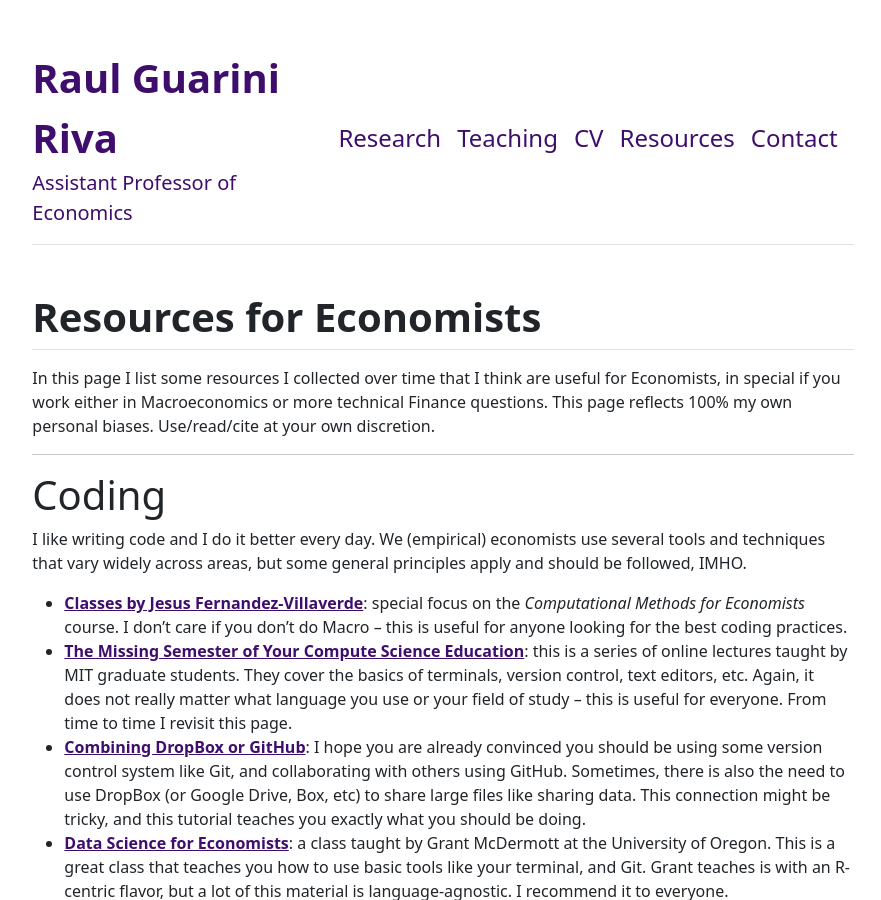
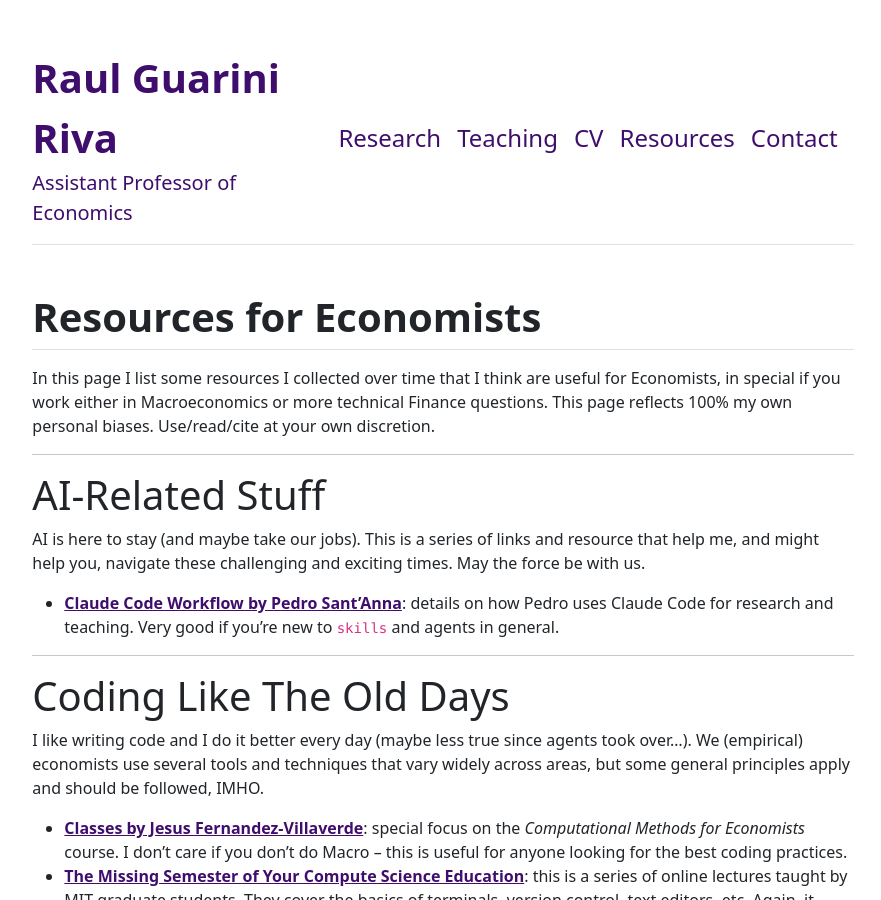
Before and after one commit to rgriva/rgriva.github.io, a Jekyll site: the page built from resources.md, in a window 1280 px wide and 900 px high. Shown: the whole window, without its empty margins (197-1078 px from the left). Built offline with Jekyll 4.4.1, drawn with Linux system fonts in a browser that asks for light colours.

Commit message:
Updated the resources page.

````diff
--- a/resources.md
+++ b/resources.md
@@ -5,8 +5,16 @@ title: "Resources for Economists"
 In this page I list some resources I collected over time that I think are useful for Economists, in special if you work either in Macroeconomics or more technical Finance questions. This page reflects 100% my own personal biases. Use/read/cite at your own discretion.
 
 -------------------
-# Coding
-I like writing code and I do it better every day.  We (empirical) economists use several tools and techniques that vary widely across areas, but some general principles apply and should be followed, IMHO.
+
+# AI-Related Stuff
+AI is here to stay (and maybe take our jobs). This is a series of links and resource that help me, and might help you, navigate these challenging and exciting times. May the force be with us.
+
+* [**Claude Code Workflow by Pedro Sant'Anna**](https://psantanna.com/claude-code-my-workflow/workflow-guide.html): details on how Pedro uses Claude Code for research and teaching. Very good if you're new to ```skills``` and agents in general.
+
+-------------------
+
+# Coding Like The Old Days
+I like writing code and I do it better every day (maybe less true since agents took over...).  We (empirical) economists use several tools and techniques that vary widely across areas, but some general principles apply and should be followed, IMHO.
 
 * [**Classes by Jesus Fernandez-Villaverde**](https://www.sas.upenn.edu/~jesusfv/teaching.html): special focus on the *Computational Methods for Economists* course. I don't care if you don't do Macro -- this is useful for anyone looking for the best coding practices.
 * [**The Missing Semester of Your Compute Science Education**](https://missing.csail.mit.edu/): this is a series of online lectures taught by MIT graduate students. They cover the basics of terminals, version control, text editors, etc. Again, it does not really matter what language you use or your field of study -- this is useful for everyone. From time to time I revisit this page.
````
